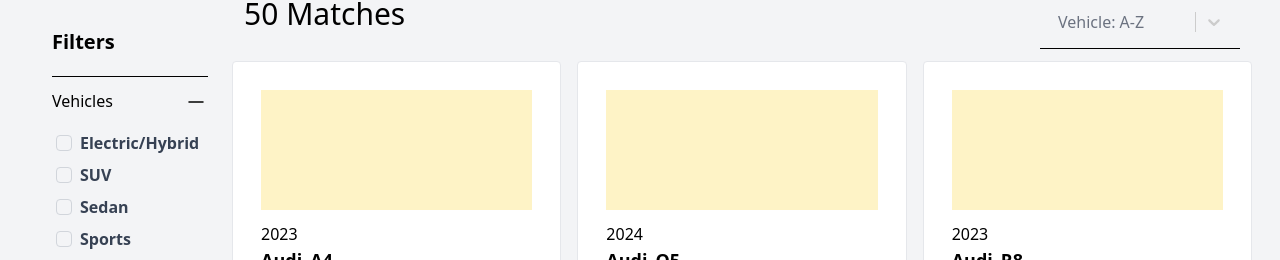
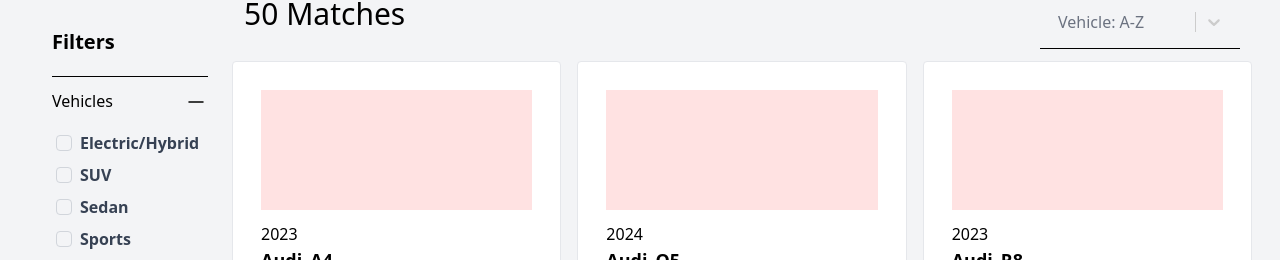
Before and after one commit to elaheyaghoubi/Wing-Dealership, a React (Vite) app: page /all-vehicles in a window 1280 px wide. Shown: the part 283-543 px from the top of the page. Built offline with nearby package versions, Linux system fonts and the light colour scheme.

Commit message:
Update VehicleCard.jsx

```diff
--- a/src/Components/AllVehiclesPage/VehicleCard.jsx
+++ b/src/Components/AllVehiclesPage/VehicleCard.jsx
@@ -7,7 +7,7 @@
 
     return (
         <div className={"VehicleCard bg-white flex flex-col p-7 border-1 rounded-sm border-gray-200 hover:shadow-xl cursor-pointer"}>
-            <div className={"bg-amber-100 h-30"}>
+            <div className={"bg-red-100 h-30"}>
                 {/*image*/}
             </div>
             <div className={"mt-3"}>
```
